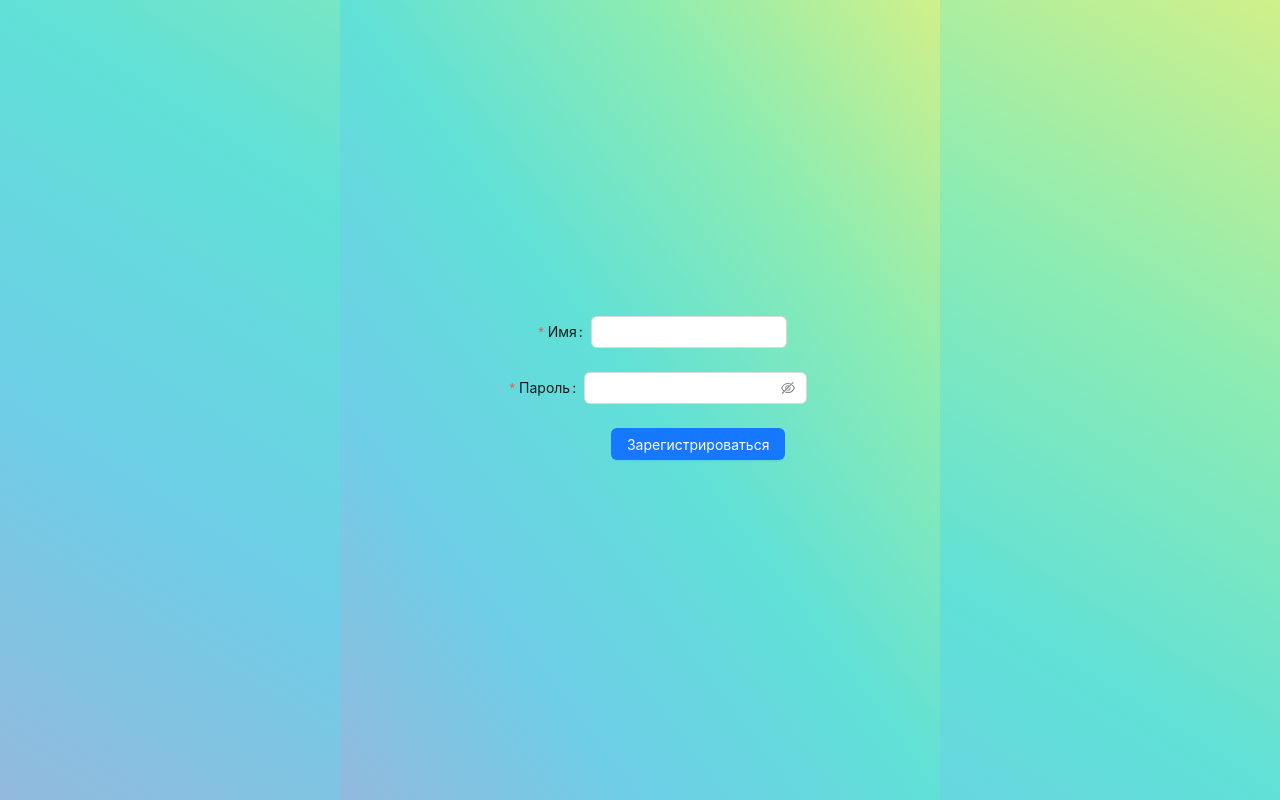
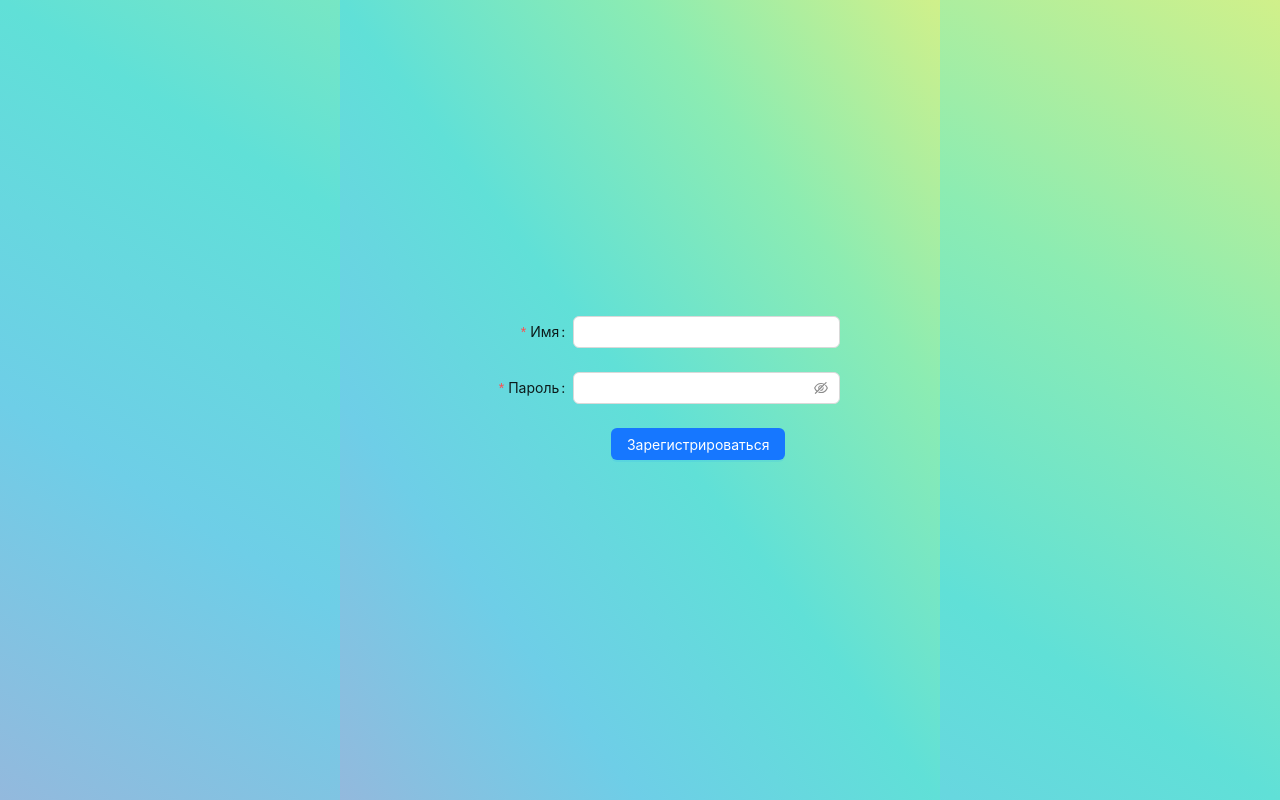
Before and after one commit to hackathon-team-44/Slider_game, a React (Vite) app: page /signup in a window 1280 px wide. Built offline with nearby package versions, Linux system fonts and the light colour scheme.

Commit message:
"change Register"

```diff
--- a/src/components/Register/Register.jsx
+++ b/src/components/Register/Register.jsx
@@ -30,7 +30,7 @@ function Register() {
       onFinishFailed={onFinishFailed}
       autoComplete="off"
     >
-      <Form.Item
+      <Form.Item className={style.input}
         label="Имя"
         name="username"
         rules={[
@@ -43,7 +43,7 @@ function Register() {
         <Input />
       </Form.Item>
 
-      <Form.Item
+      <Form.Item className={style.input}
         label="Пароль"
         name="password"
         rules={[
--- a/src/components/Register/Register.module.css
+++ b/src/components/Register/Register.module.css
@@ -6,3 +6,7 @@
   justify-content: center;
   align-items: center;
 }
+
+.input {
+  width: 400px;
+}
```
